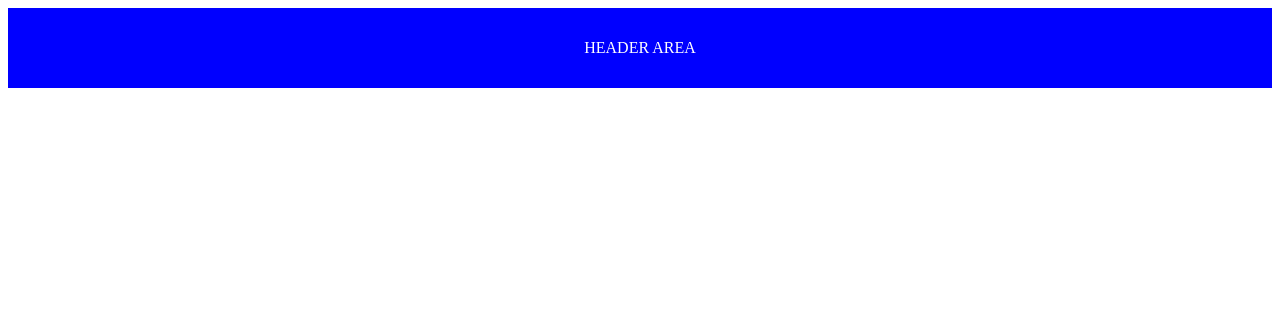
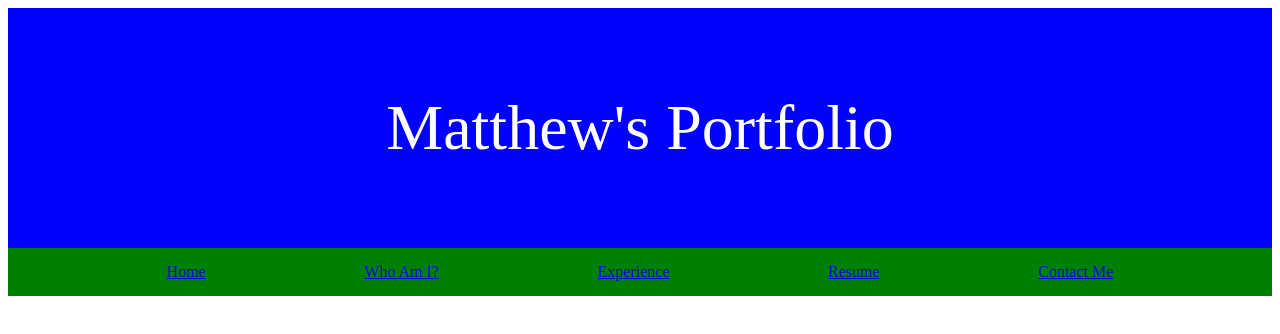
Before and after one commit to MatthewHettler/Portfolio-Template, a plain HTML site: page index.html in a window 1280 px wide. Drawn offline with Linux system fonts and the light colour scheme.

Commit message:
Added nav links with css.

```diff
--- a/index.html
+++ b/index.html
@@ -10,10 +10,16 @@
 <body>
 
     <header>
-        <p class="header-text">HEADER AREA</p>
+        <p class="header-text">Matthew's Portfolio</p>
     </header>
 
-    <nav></nav>
+    <nav>
+        <a href="#">Home</a>
+        <a href="#">Who Am I?</a>
+        <a href="#">Experience</a>
+        <a href="#">Resume</a>
+        <a href="#">Contact Me</a>
+    </nav>
 
     <main></main>
 
--- a/style.css
+++ b/style.css
@@ -1,11 +1,11 @@
 
 header{
     width: 100%;
-    height: 5rem;
+    height: 15rem;
     background-color: blue;
     text-align: center;
+    font-size: 4rem;
     display: flex;
-    flex-direction: row;
     justify-content: center;
     align-items: center;
 }
@@ -13,3 +13,13 @@ header{
 .header-text{
     color: white;
 }
+
+nav{
+    width: 100%;
+    height: 3rem;
+    background-color: green;
+    text-align: center;
+    display: flex;
+    justify-content: space-evenly;
+    align-items: center;
+}
```
